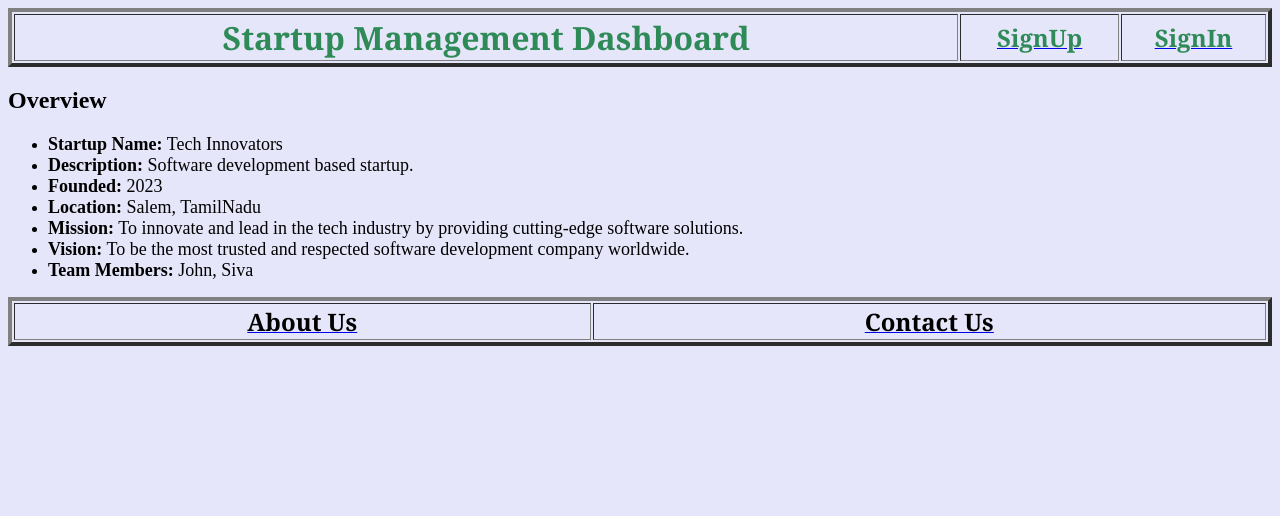
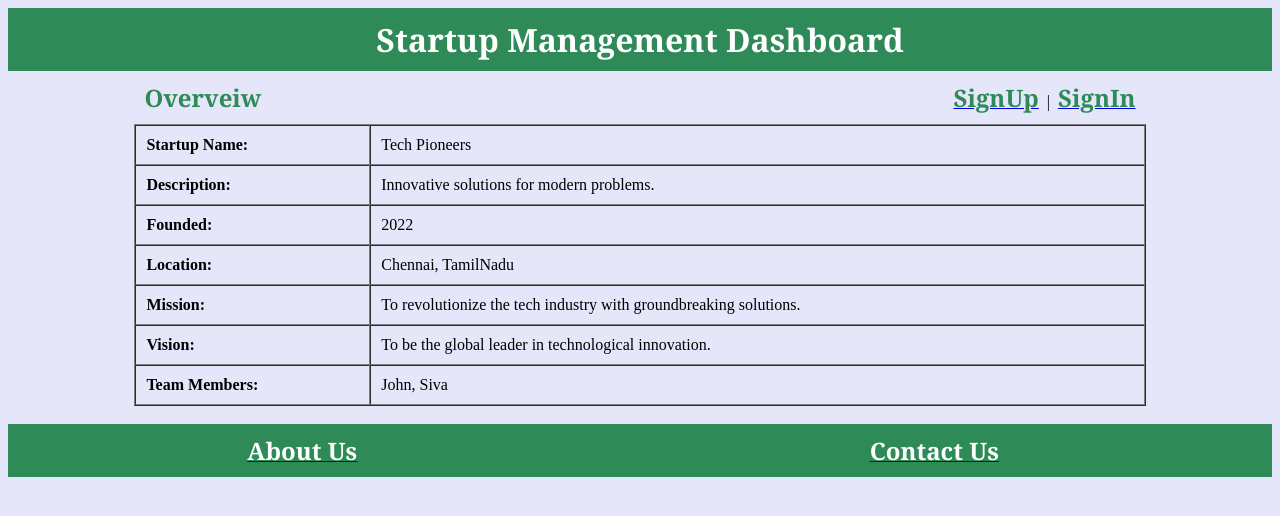
Before and after one commit to gkrishna247/PythonFullstack, a plain HTML site: page 16102024/statup/startup01.html in a window 1280 px wide. Drawn offline with Linux system fonts and the light colour scheme.

Commit message:
Refactor startup01.html to improve header and footer design

```diff
--- a/16102024/statup/startup01.html
+++ b/16102024/statup/startup01.html
@@ -5,38 +5,65 @@
 </head>
 <body bgcolor="#E6E6FA">
     <!-- create header-->
-    <table width="100%" border="4">
-        <tr align="center">
-            <td valign="middle" align="center">
-                <font size="6" face="Georgia" color="#2E8B57"><b>Startup Management Dashboard</b></font>
+    <table width="100%" border="0" cellpadding="10" cellspacing="0">
+        <tr bgcolor="#2E8B57">
+            <td align="center" colspan="3">
+                <font size="6" face="Georgia" color="#FFFFFF"><b>Startup Management Dashboard</b></font>
             </td>
-            <td align="center" valign="middle">
+        </tr>
+    </table>
+    <!-- create overview table-->
+    <table align="center" border="0" cellpadding="10" cellspacing="0" width="80%">
+        <tr>
+            <td align="left">
+                <font size="5" face="Georgia" color="#2E8B57"><b>Overveiw</b></font>
+            </td>
+            <td align="right">
                 <a href="signup.html"><font size="5" face="Georgia" color="#2E8B57"><b>SignUp</b></font></a>
-            </td>
-            <td align="center" valign="middle">
+                &nbsp;|&nbsp;
                 <a href="signin.html"><font size="5" face="Georgia" color="#2E8B57"><b>SignIn</b></font></a>
             </td>
         </tr>
     </table>
-    <!-- create overview table-->
-    <h2>Overview</h2>
-    <ul>
-        <li><font size="4"><b>Startup Name:</b> Tech Innovators</font></li>
-        <li><font size="4"><b>Description:</b> Software development based startup.</font></li>
-        <li><font size="4"><b>Founded:</b> 2023</font></li>
-        <li><font size="4"><b>Location:</b> Salem, TamilNadu</font></li>
-        <li><font size="4"><b>Mission:</b> To innovate and lead in the tech industry by providing cutting-edge software solutions.</font></li>
-        <li><font size="4"><b>Vision:</b> To be the most trusted and respected software development company worldwide.</font></li>
-        <li><font size="4"><b>Team Members:</b> John, Siva</font></li>
-    </ul>
+    <table align="center" border="1" cellpadding="10" cellspacing="0" width="80%">
+        <tr>
+            <td><b>Startup Name:</b></td>
+            <td>Tech Pioneers</td>
+        </tr>
+        <tr>
+            <td><b>Description:</b></td>
+            <td>Innovative solutions for modern problems.</td>
+        </tr>
+        <tr>
+            <td><b>Founded:</b></td>
+            <td>2022</td>
+        </tr>
+        <tr>
+            <td><b>Location:</b></td>
+            <td>Chennai, TamilNadu</td>
+        </tr>
+        <tr>
+            <td><b>Mission:</b></td>
+            <td>To revolutionize the tech industry with groundbreaking solutions.</td>
+        </tr>
+        <tr>
+            <td><b>Vision:</b></td>
+            <td>To be the global leader in technological innovation.</td>
+        </tr>
+        <tr>
+            <td><b>Team Members:</b></td>
+            <td>John, Siva</td>
+        </tr>
+    </table>
+    <br>
     <!--add footer content-->
-    <table width="100%" border="4" align="center" valign="bottom">
-        <tr align="center">
-            <td valign="middle" align="center">
-                <a href="about.html"><font size="5" face="Georgia" color="#000000"><b>About Us</b></font></a>
+    <table width="100%" border="0" cellpadding="10" cellspacing="0">
+        <tr bgcolor="#2E8B57">
+            <td align="center">
+                <a href="about.html"><font size="5" face="Georgia" color="#FFFFFF"><b>About Us</b></font></a>
             </td>
-            <td align="center" valign="middle">
-                <a href="contact.html"><font size="5" face="Georgia" color="#000000"><b>Contact Us</b></font></a>
+            <td align="center">
+                <a href="contact.html"><font size="5" face="Georgia" color="#FFFFFF"><b>Contact Us</b></font></a>
             </td>
         </tr>
     </table>
```
